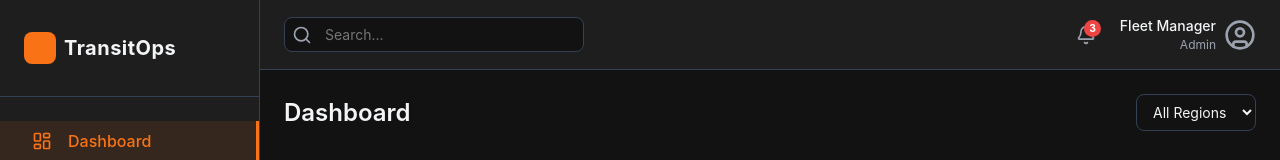
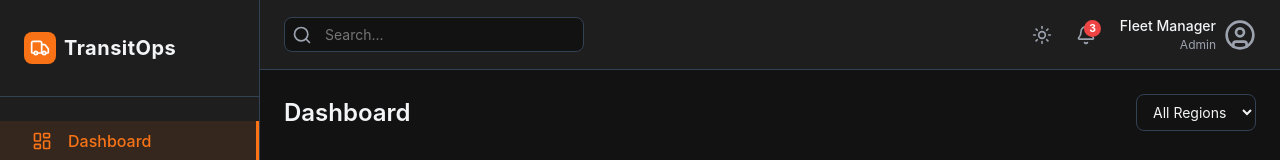
Before and after one commit to PriyanshTailor/TransitOps, a React (Vite) app in the folder frontend/: page / in a window 1280 px wide. Both pictures are taken after typing "name@example.com", "Sample123" into the empty fields and a click on the button "Sign In". Shown: the top 160 px of the page. Built offline with nearby package versions, Linux system fonts and the light colour scheme.

Commit message:
Add light mode and Truck logo

```diff
--- a/frontend/src/components/Sidebar.jsx
+++ b/frontend/src/components/Sidebar.jsx
@@ -7,7 +7,8 @@ import {
   Wrench,
   Fuel,
   BarChart3,
-  Settings
+  Settings,
+  Truck
 } from 'lucide-react';
 import './Sidebar.css';
 
@@ -26,7 +27,9 @@ const Sidebar = () => {
     <aside className="sidebar">
       <div className="sidebar-header">
         <div className="logo">
-          <div className="logo-icon"></div>
+          <div className="logo-icon">
+            <Truck size={20} color="white" />
+          </div>
           <h2>TransitOps</h2>
         </div>
       </div>
--- a/frontend/src/components/Topbar.jsx
+++ b/frontend/src/components/Topbar.jsx
@@ -1,7 +1,21 @@
-import { Bell, Search, UserCircle } from 'lucide-react';
+import { useState, useEffect } from 'react';
+import { Bell, Search, UserCircle, Sun, Moon } from 'lucide-react';
 import './Topbar.css';
 
 const Topbar = () => {
+  const [isLightMode, setIsLightMode] = useState(false);
+
+  useEffect(() => {
+    // Check initial state
+    if (document.body.classList.contains('light-mode')) {
+      setIsLightMode(true);
+    }
+  }, []);
+
+  const toggleTheme = () => {
+    document.body.classList.toggle('light-mode');
+    setIsLightMode(!isLightMode);
+  };
   return (
     <header className="topbar">
       <div className="topbar-search">
@@ -10,6 +24,9 @@ const Topbar = () => {
       </div>
 
       <div className="topbar-actions">
+        <button className="icon-btn" onClick={toggleTheme} title="Toggle Theme">
+          {isLightMode ? <Moon size={20} /> : <Sun size={20} />}
+        </button>
         <button className="icon-btn">
           <Bell size={20} />
           <span className="notification-badge">3</span>
--- a/frontend/src/index.css
+++ b/frontend/src/index.css
@@ -1,5 +1,5 @@
 :root {
-  /* Colors */
+  /* Default Dark Mode Colors */
   --bg-color: #121212;
   --surface-color: #1e1e1e;
   --surface-hover: #2c2c2c;
@@ -14,7 +14,18 @@
   --info: #3b82f6;
   --warning: #eab308;
   --danger: #ef4444;
+}
 
+body.light-mode {
+  --bg-color: #f8fafc;
+  --surface-color: #ffffff;
+  --surface-hover: #f1f5f9;
+  --text-primary: #0f172a;
+  --text-secondary: #475569;
+  --border-color: #e2e8f0;
+}
+
+:root {
   /* Typography */
   --font-family: 'Inter', system-ui, Avenir, Helvetica, Arial, sans-serif;
 
--- a/frontend/src/pages/Login.jsx
+++ b/frontend/src/pages/Login.jsx
@@ -1,5 +1,6 @@
 import { useState } from 'react';
 import { useNavigate } from 'react-router-dom';
+import { Truck } from 'lucide-react';
 import Input from '../components/ui/Input';
 import Button from '../components/ui/Button';
 import './Login.css';
@@ -22,7 +23,9 @@ const Login = ({ onLogin }) => {
     <div className="login-container">
       <div className="login-card">
         <div className="login-header">
-          <div className="logo-icon lg"></div>
+          <div className="logo-icon lg">
+            <Truck size={28} color="white" />
+          </div>
           <h2>TransitOps</h2>
           <p>Smart Transport Operations Platform</p>
         </div>
```
